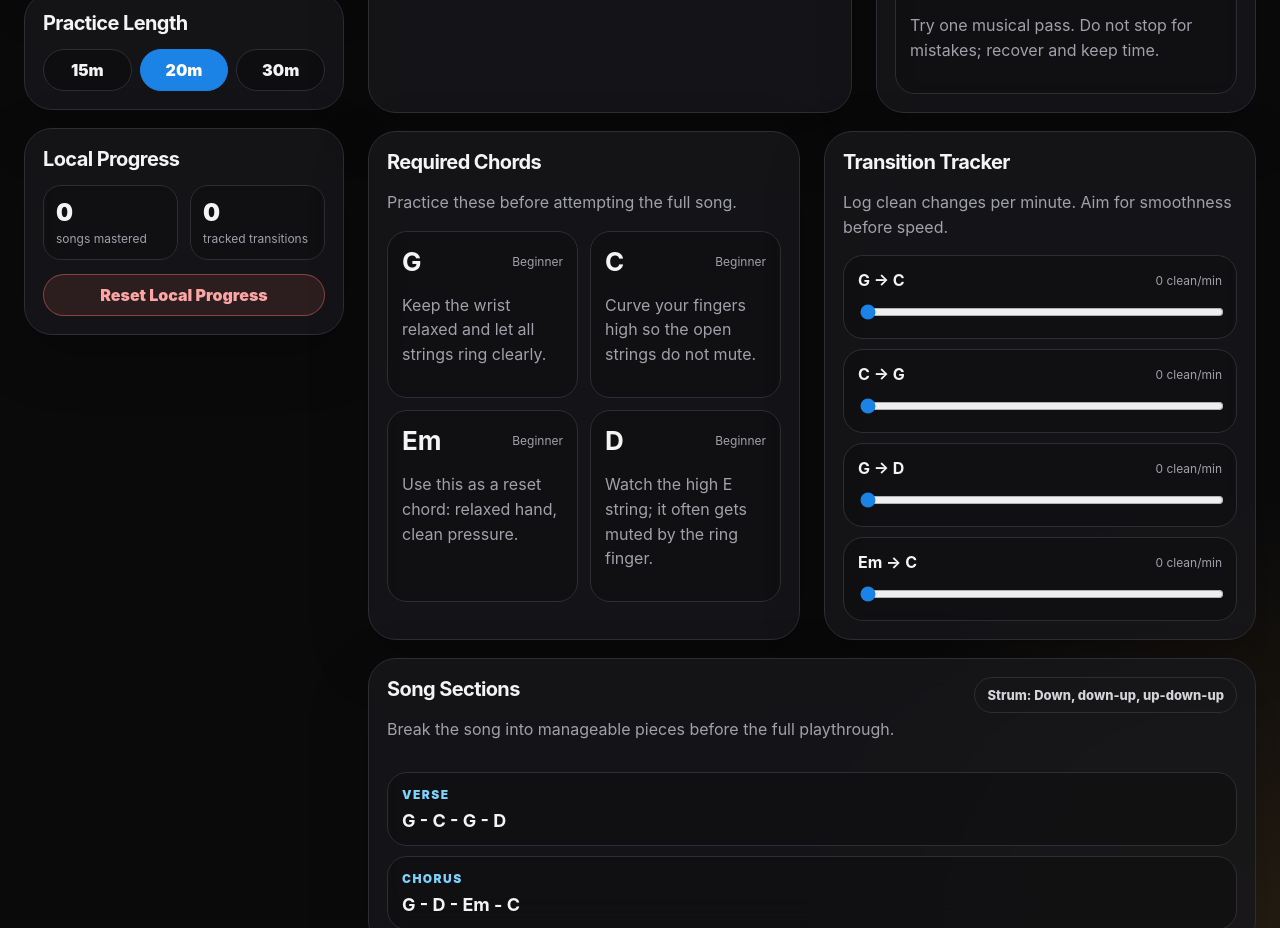
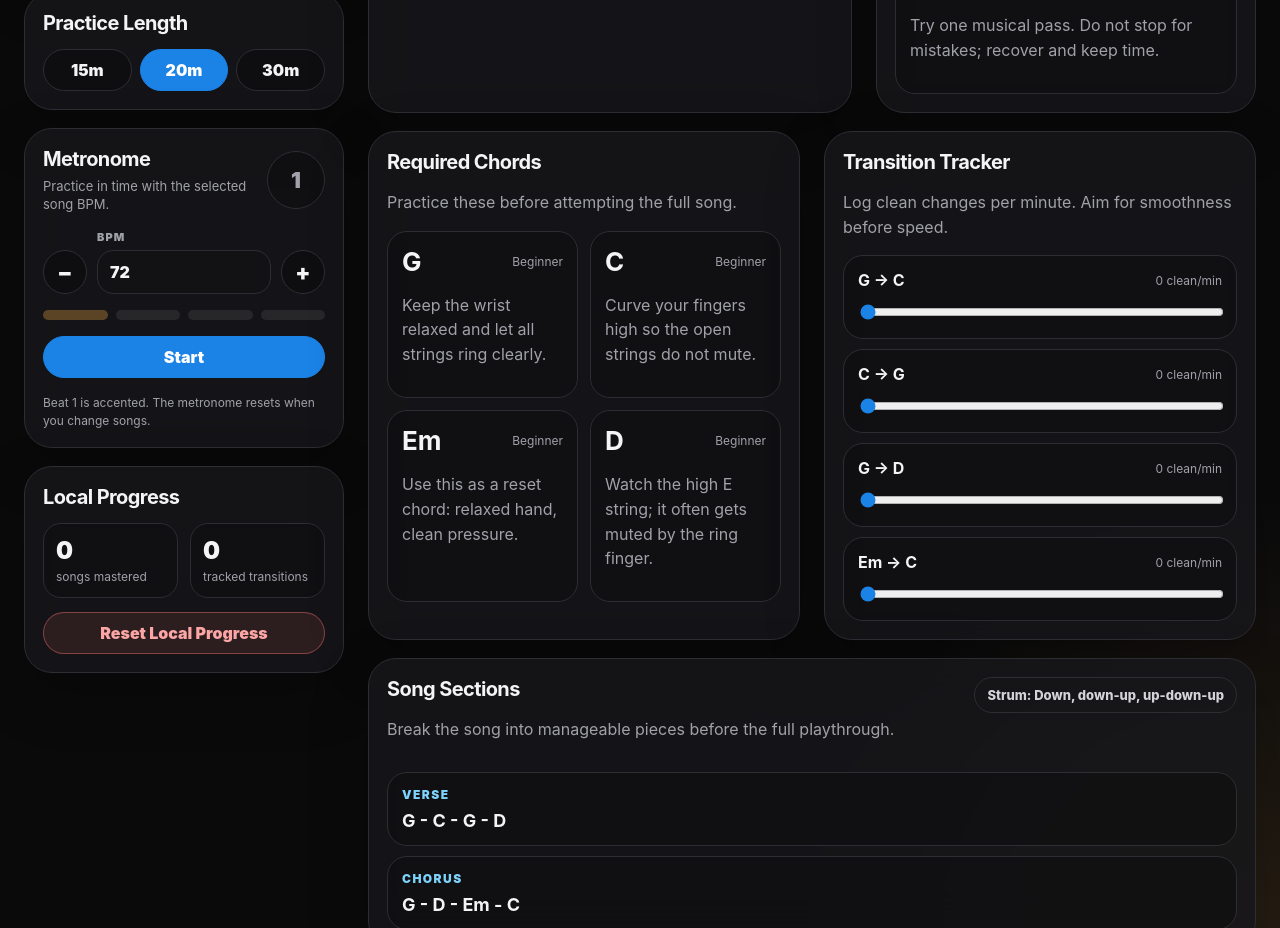
Before and after one commit to ajohnson1031/guitar-journey-v1, a React (Vite) app: page / in a window 1280 px wide. Shown: the part 780-1708 px from the top of the page. Built offline with nearby package versions, Linux system fonts and the light colour scheme.

Commit message:
add metronome feature

```diff
--- a/src/App.css
+++ b/src/App.css
@@ -434,3 +434,138 @@ select:focus {
   border-color: #f87171;
   background: rgba(248, 113, 113, 0.16);
 }
+
+.metronome-card {
+  display: grid;
+  gap: 16px;
+}
+
+.metronome-header {
+  display: flex;
+  align-items: center;
+  justify-content: space-between;
+  gap: 16px;
+}
+
+.metronome-header p {
+  margin: 6px 0 0;
+  color: var(--muted);
+  font-size: 13px;
+  line-height: 1.45;
+}
+
+.beat-orb {
+  display: grid;
+  width: 58px;
+  height: 58px;
+  flex: 0 0 auto;
+  place-items: center;
+  border: 1px solid var(--border);
+  border-radius: 999px;
+  background: rgba(10, 10, 11, 0.42);
+  color: var(--muted);
+  font-size: 22px;
+  font-weight: 900;
+}
+
+.beat-orb.is-running {
+  border-color: var(--blue);
+  background: var(--blue-soft);
+  color: #7dd3fc;
+  box-shadow: 0 0 0 6px rgba(27, 130, 230, 0.08);
+}
+
+.metronome-bpm-row {
+  display: grid;
+  grid-template-columns: auto 1fr auto;
+  gap: 10px;
+  align-items: end;
+}
+
+.bpm-button {
+  min-width: 44px;
+  min-height: 44px;
+  padding: 0;
+  font-size: 22px;
+}
+
+.bpm-input-wrap {
+  display: grid;
+  gap: 6px;
+}
+
+.bpm-input-wrap span {
+  color: var(--muted);
+  font-size: 11px;
+  font-weight: 900;
+  letter-spacing: 0.1em;
+  text-transform: uppercase;
+}
+
+.bpm-input-wrap input {
+  width: 100%;
+  border: 1px solid var(--border);
+  border-radius: 16px;
+  background: var(--panel-strong);
+  color: var(--text);
+  padding: 11px 12px;
+  font-size: 16px;
+  font-weight: 900;
+  outline: none;
+}
+
+.bpm-input-wrap input:focus {
+  border-color: var(--blue);
+}
+
+.beat-dots {
+  display: grid;
+  grid-template-columns: repeat(4, 1fr);
+  gap: 8px;
+}
+
+.beat-dot {
+  height: 10px;
+  border-radius: 999px;
+  background: #27272a;
+  transition:
+    background 120ms ease,
+    transform 120ms ease,
+    box-shadow 120ms ease;
+}
+
+.beat-dot.is-accent {
+  background: rgba(255, 179, 71, 0.3);
+}
+
+.beat-dot.is-active {
+  background: #7dd3fc;
+  box-shadow: 0 0 18px rgba(125, 211, 252, 0.55);
+  transform: scaleY(1.45);
+}
+
+.beat-dot.is-active.is-accent {
+  background: var(--mango);
+  box-shadow: 0 0 18px rgba(255, 179, 71, 0.55);
+}
+
+.metronome-stop-button {
+  border: 1px solid rgba(248, 113, 113, 0.45);
+  border-radius: 999px;
+  background: rgba(248, 113, 113, 0.1);
+  color: #fca5a5;
+  padding: 10px 14px;
+  font-weight: 900;
+}
+
+.metronome-stop-button:hover {
+  border-color: #f87171;
+  background: rgba(248, 113, 113, 0.16);
+}
+
+.metronome-note {
+  margin: 0;
+  color: var(--muted);
+  font-size: 12px;
+  line-height: 1.45;
+}
--- a/src/App.jsx
+++ b/src/App.jsx
@@ -1,4 +1,5 @@
 import * as React from "react";
+import Metronome from "./components/Metronome";
 import { CHORD_DETAILS, DEFAULT_PROGRESS, PATHS, SONGS, STORAGE_KEY } from "./constants";
 
 import "./App.css";
@@ -170,6 +171,8 @@ export default function App() {
             </div>
           </section>
 
+          <Metronome songTitle={selectedSong.title} songBpm={selectedSong.bpm} />
+
           <section className="panel-card local-progress-card">
             <h2>Local Progress</h2>
             <div className="progress-stat-grid">
--- /dev/null
+++ b/src/components/Metronome.jsx
@@ -0,0 +1,169 @@
+import * as React from "react";
+
+const { useEffect, useRef, useState } = React;
+
+const BEATS_PER_MEASURE = 4;
+const MIN_BPM = 40;
+const MAX_BPM = 220;
+
+function clampBpm(value) {
+  const numericValue = Number(value);
+
+  if (Number.isNaN(numericValue)) return 80;
+
+  return Math.min(MAX_BPM, Math.max(MIN_BPM, Math.round(numericValue)));
+}
+
+export default function Metronome({ songBpm, songTitle }) {
+  const [bpm, setBpm] = useState(() => clampBpm(songBpm || 80));
+  const [isRunning, setIsRunning] = useState(false);
+  const [currentBeat, setCurrentBeat] = useState(1);
+
+  const audioContextRef = useRef(null);
+  const beatRef = useRef(1);
+
+  useEffect(() => {
+    setIsRunning(false);
+    setCurrentBeat(1);
+    beatRef.current = 1;
+    setBpm(clampBpm(songBpm || 80));
+  }, [songBpm, songTitle]);
+
+  useEffect(() => {
+    if (!isRunning) return undefined;
+
+    beatRef.current = 1;
+    setCurrentBeat(1);
+    playClick(true);
+
+    const intervalId = window.setInterval(() => {
+      const nextBeat = beatRef.current >= BEATS_PER_MEASURE ? 1 : beatRef.current + 1;
+
+      beatRef.current = nextBeat;
+      setCurrentBeat(nextBeat);
+      playClick(nextBeat === 1);
+    }, 60000 / bpm);
+
+    return () => {
+      window.clearInterval(intervalId);
+    };
+  }, [isRunning, bpm]);
+
+  useEffect(() => {
+    if (isRunning) return;
+
+    beatRef.current = 1;
+    setCurrentBeat(1);
+  }, [isRunning]);
+
+  function getAudioContext() {
+    const AudioContextConstructor = window.AudioContext || window.webkitAudioContext;
+
+    if (!AudioContextConstructor) return null;
+
+    if (!audioContextRef.current) {
+      audioContextRef.current = new AudioContextConstructor();
+    }
+
+    return audioContextRef.current;
+  }
+
+  async function prepareAudioContext() {
+    const audioContext = getAudioContext();
+
+    if (!audioContext) return null;
+
+    if (audioContext.state === "suspended") {
+      await audioContext.resume();
+    }
+
+    return audioContext;
+  }
+
+  function playClick(isAccent) {
+    const audioContext = getAudioContext();
+
+    if (!audioContext) return;
+
+    const now = audioContext.currentTime;
+    const oscillator = audioContext.createOscillator();
+    const gain = audioContext.createGain();
+
+    oscillator.type = "sine";
+    oscillator.frequency.value = isAccent ? 1200 : 820;
+
+    gain.gain.setValueAtTime(0.001, now);
+    gain.gain.exponentialRampToValueAtTime(isAccent ? 0.38 : 0.22, now + 0.006);
+    gain.gain.exponentialRampToValueAtTime(0.001, now + 0.085);
+
+    oscillator.connect(gain);
+    gain.connect(audioContext.destination);
+
+    oscillator.start(now);
+    oscillator.stop(now + 0.09);
+  }
+
+  async function toggleMetronome() {
+    if (isRunning) {
+      setIsRunning(false);
+      return;
+    }
+
+    await prepareAudioContext();
+    setIsRunning(true);
+  }
+
+  function decreaseBpm() {
+    setBpm((currentBpm) => clampBpm(currentBpm - 1));
+  }
+
+  function increaseBpm() {
+    setBpm((currentBpm) => clampBpm(currentBpm + 1));
+  }
+
+  function handleBpmInputChange(event) {
+    setBpm(clampBpm(event.target.value));
+  }
+
+  return (
+    <section className="panel-card metronome-card">
+      <div className="metronome-header">
+        <div>
+          <h2>Metronome</h2>
+          <p>Practice in time with the selected song BPM.</p>
+        </div>
+
+        <div className={`beat-orb ${isRunning ? "is-running" : ""}`}>{currentBeat}</div>
+      </div>
+
+      <div className="metronome-bpm-row">
+        <button type="button" className="ghost-button bpm-button" onClick={decreaseBpm}>
+          −
+        </button>
+
+        <label className="bpm-input-wrap">
+          <span>BPM</span>
+          <input type="number" min={MIN_BPM} max={MAX_BPM} value={bpm} onChange={handleBpmInputChange} />
+        </label>
+
+        <button type="button" className="ghost-button bpm-button" onClick={increaseBpm}>
+          +
+        </button>
+      </div>
+
+      <div className="beat-dots" aria-label={`Beat ${currentBeat} of ${BEATS_PER_MEASURE}`}>
+        {Array.from({ length: BEATS_PER_MEASURE }, (_, index) => {
+          const beat = index + 1;
+
+          return <span key={beat} className={`beat-dot ${currentBeat === beat && isRunning ? "is-active" : ""} ${beat === 1 ? "is-accent" : ""}`} />;
+        })}
+      </div>
+
+      <button type="button" className={isRunning ? "metronome-stop-button" : "selected-button"} onClick={toggleMetronome}>
+        {isRunning ? "Stop" : "Start"}
+      </button>
+
+      <p className="metronome-note">Beat 1 is accented. The metronome resets when you change songs.</p>
+    </section>
+  );
+}
```
